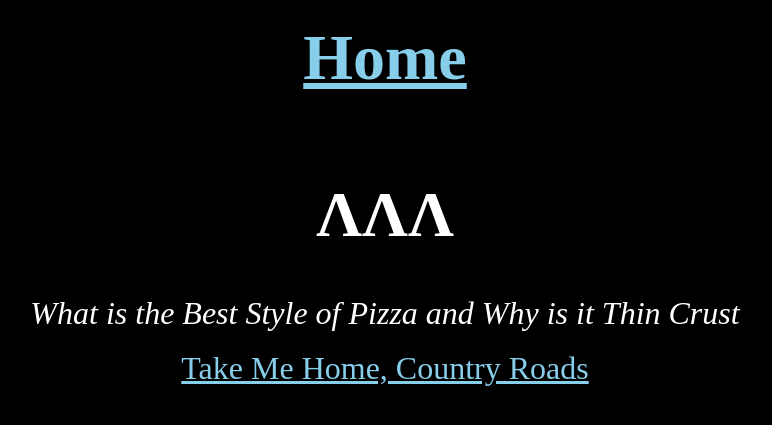
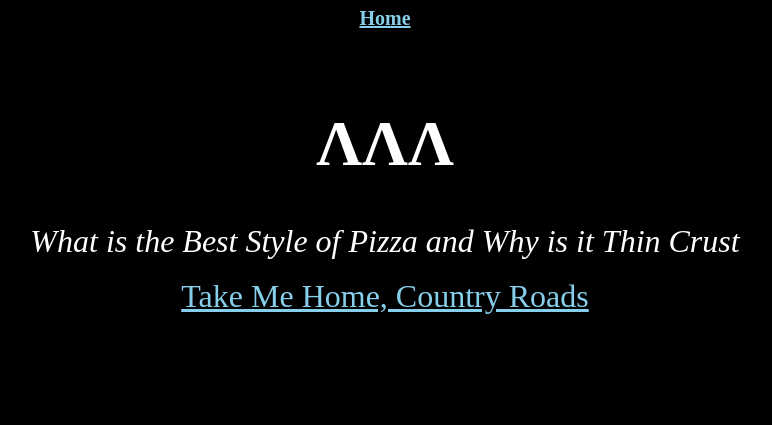
Before and after one commit to domidas/domidas.github.io, a Jekyll site: the page built from about.md, in a window 1280 px wide. Shown: the top 425 px of the page, without its empty margins (255-1027 px from the left). Built offline with Jekyll 4.4.1, drawn with Linux system fonts in a browser that asks for light colours; our own code applies the rules of GitHub Pages for plain Markdown files.

Commit message:
Update default.html

```diff
--- a/_layouts/default.html
+++ b/_layouts/default.html
@@ -40,7 +40,7 @@
   </HEAD>
   <BODY style="background-color:black;text-align:center">
 
-    <h1 style="color:white;font-size:%;"><a href="/">Home</a></h1>
+    <h1 style="color:white;font-size:x-small;"><a href="/">Home</a></h1>
 
     <div class="content">
       {{ content }}
```
